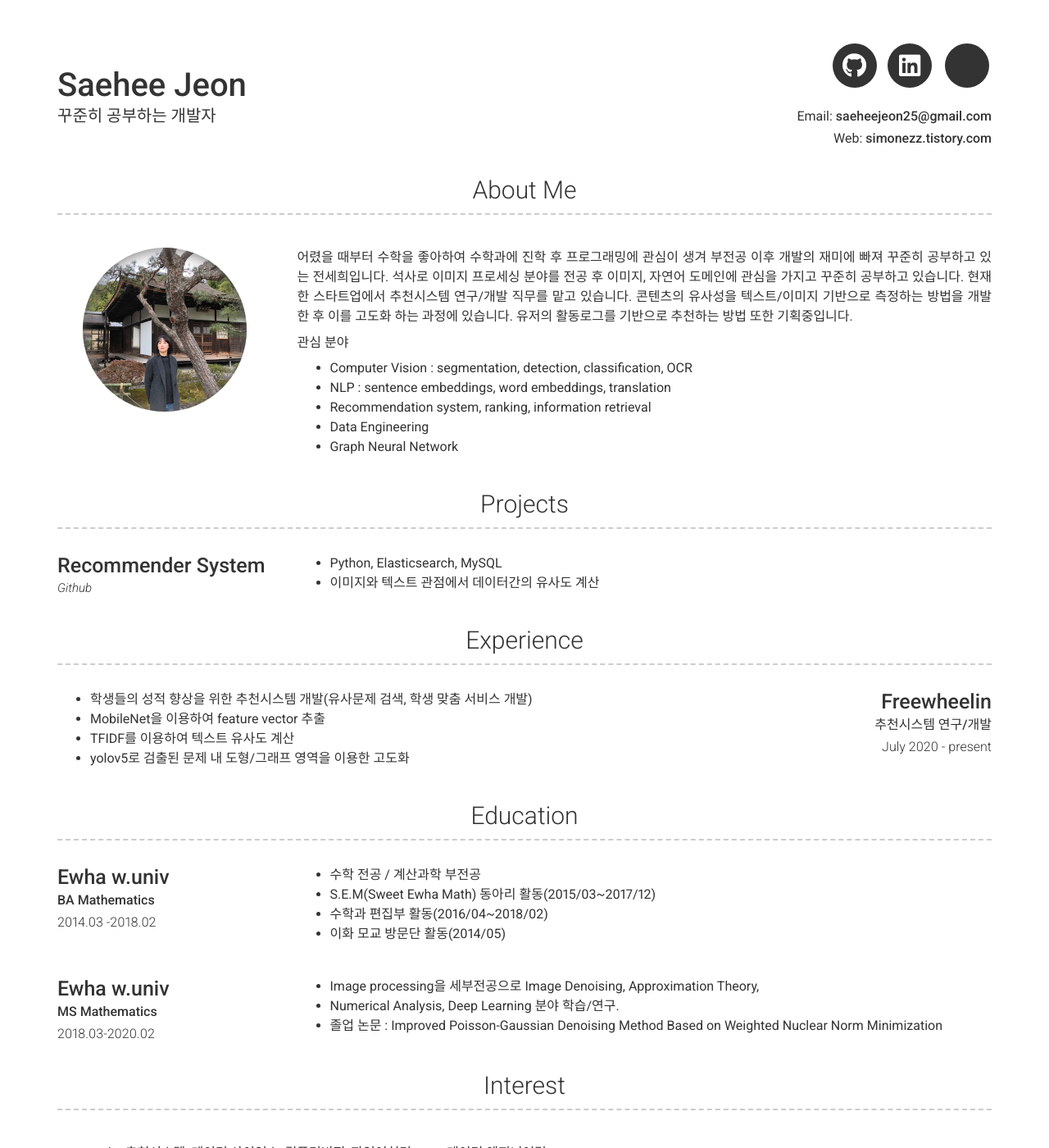
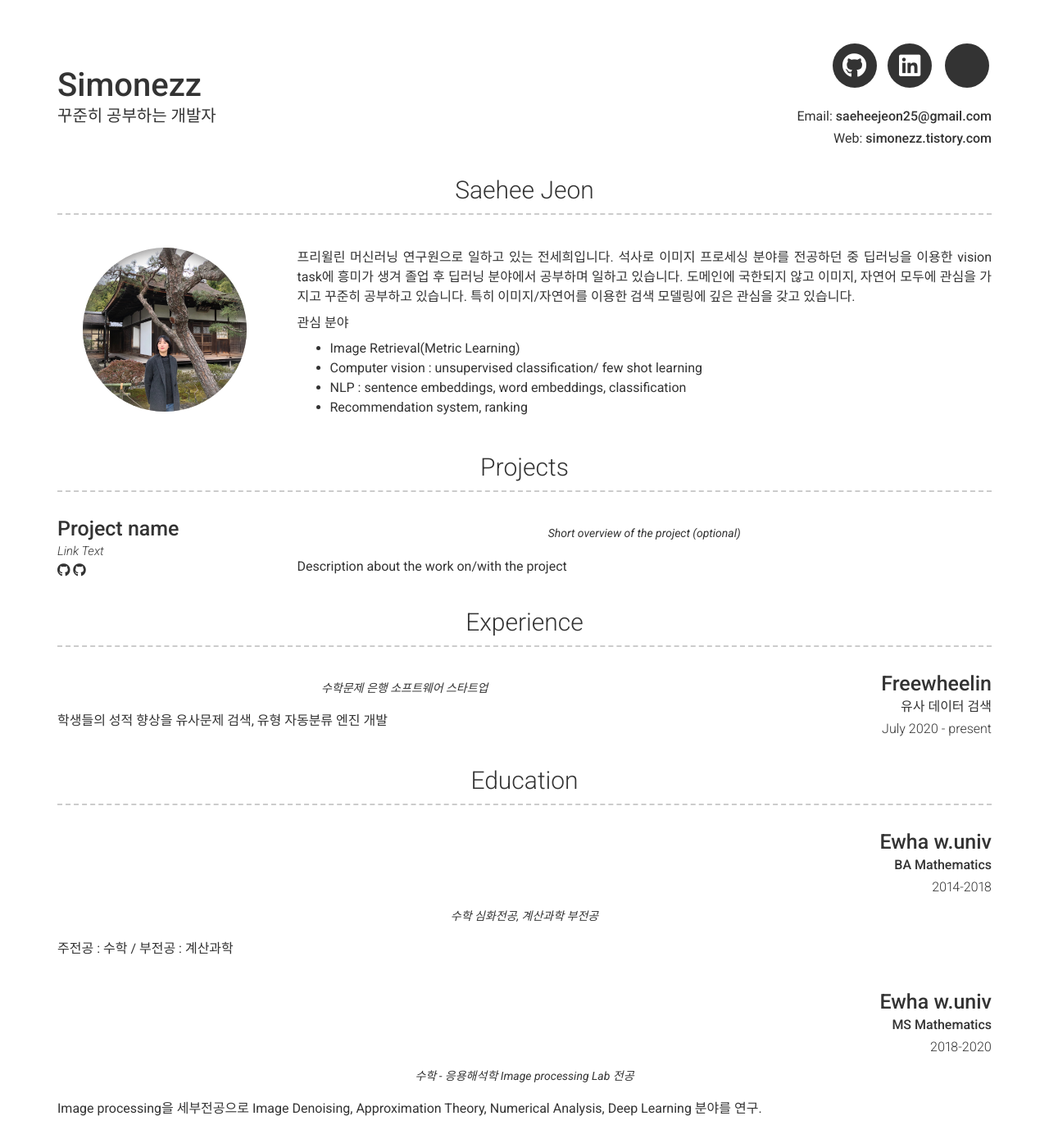
Before and after one commit to simonezz/simonezz.github.io, a Jekyll site: the page built from index.md, in a window 1280 px wide and 1400 px high. Shown: the whole window at 82% size. Built offline with Jekyll 4.4.1, drawn with Linux system fonts in a browser that asks for light colours; nearby versions of some CDN libraries; some of the changed text lies outside the part shown.

Commit message:
Update _config.yml

```diff
--- a/_config.yml
+++ b/_config.yml
@@ -6,7 +6,7 @@ repository: simonezz.github.io
 version: 2
 
 # Personal info
-name: Saehee Jeon
+name: Simonezz
 title: 꾸준히 공부하는 개발자
 email: saeheejeon25@gmail.com
 # email_title: Email (Email title override)
@@ -39,83 +39,83 @@ additional_links:
 # google_analytics: "UA-00000000-0"
 
 # About Section
-# about_title: About Me (Use this to override about section title)
+about_title: Saehee Jeon
 about_profile_image: images/profile.jpg
 about_content: | # this will include new lines to allow paragraphs
-  어렸을 때부터 수학을 좋아하여 수학과에 진학 후 프로그래밍에 관심이 생겨 부전공 이후 개발의 재미에 빠져 꾸준히 공부하고 있는 전세희입니다.
-  석사로 이미지 프로세싱 분야를 전공 후 이미지, 자연어 도메인에 관심을 가지고 꾸준히 공부하고 있습니다.
-  현재 한 스타트업에서 추천시스템 연구/개발 직무를 맡고 있습니다. 콘텐츠의 유사성을 텍스트/이미지 기반으로 측정하는 방법을 개발한 후 이를 고도화 하는 과정에 있습니다.
-  유저의 활동로그를 기반으로 추천하는 방법 또한 기획중입니다.
+  프리윌린 머신러닝 연구원으로 일하고 있는 전세희입니다.
+  석사로 이미지 프로세싱 분야를 전공하던 중 딥러닝을 이용한 vision task에 흥미가 생겨 졸업 후 딥러닝 분야에서 공부하며 일하고 있습니다.
+  도메인에 국한되지 않고 이미지, 자연어 모두에 관심을 가지고 꾸준히 공부하고 있습니다. 특히 이미지/자연어를 이용한 검색 모델링에 깊은 관심을 갖고 있습니다.
+
 
   관심 분야
-  - Computer Vision : segmentation, detection, classification, OCR
-  - NLP : sentence embeddings, word embeddings, translation
-  - Recommendation system, ranking, information retrieval
-  - Data Engineering
-  - Graph Neural Network
+  - Image Retrieval(Metric Learning)
+  - Computer vision : unsupervised classification/ few shot learning
+  - NLP : sentence embeddings, word embeddings, classification
+  - Recommendation system, ranking
 
 content:
   - title: Projects # Title for the section
     layout: list # Type of content section (list/text)
     content:
       - layout: left
-        title: Recommender System
-        link: https://github.com/simonezz/RecSys
-        link_text: Github
+        title: Project name
+        link: Link to project (eg. sproogen.github.io/modern-resume-theme)(optional)
+        link_text: Link Text
+        additional_links:
+          - title:  Github page for project (eg. sproogen/modern-resume-theme)
+            icon: fab fa-github
+            url: Link to project (eg. sproogen.github.io/modern-resume-theme)(optional)
+          - title:  Github page for project (eg. sproogen/modern-resume-theme)
+            icon: fab fa-github
+            url: Link to project (eg. sproogen.github.io/modern-resume-theme)(optional)
+        quote: >
+          Short overview of the project (optional)
         description: | # this will include new lines to allow paragraphs
-          - Python, Elasticsearch, MySQL
-          - 이미지와 텍스트 관점에서 데이터간의 유사도 계산
-
-
+          Description about the work on/with the project
   - title: Experience
     layout: list
     content:
       - layout: right
         title: Freewheelin
-        sub_title: 추천시스템 연구/개발
+        sub_title: 유사 데이터 검색
         caption: July 2020 - present
+        quote: >
+          수학문제 은행 소프트웨어 스타트업
         description: | # this will include new lines to allow paragraphs
-          - 학생들의 성적 향상을 위한 추천시스템 개발(유사문제 검색, 학생 맞춤 서비스 개발)
-          - MobileNet을 이용하여 feature vector 추출
-          - TFIDF를 이용하여 텍스트 유사도 계산
-          - yolov5로 검출된 문제 내 도형/그래프 영역을 이용한 고도화
-
+          학생들의 성적 향상을 유사문제 검색, 유형 자동분류 엔진 개발
   - title: Education
     layout: list
     content:
-      - layout: top-left
+      - layout: top-right
         title: Ewha w.univ
         sub_title: BA Mathematics
-        caption: 2014.03 -2018.02
-        description: |
-           - 수학 전공 / 계산과학 부전공
-           - S.E.M(Sweet Ewha Math) 동아리 활동(2015/03~2017/12)
-           - 수학과 편집부 활동(2016/04~2018/02)
-           - 이화 모교 방문단 활동(2014/05)
+        caption: 2014-2018
+        quote: >
+          수학 심화전공, 계산과학 부전공
+        description: | # this will include new lines to allow paragraphs
+          주전공 : 수학 / 부전공 : 계산과학
 
-
-      - layout: top-left
+      - layout: top-right
         title: Ewha w.univ
         sub_title: MS Mathematics
-        caption: 2018.03-2020.02
+        caption: 2018-2020
+        quote: >
+          수학 - 응용해석학 Image processing Lab 전공
         description: | # this will include new lines to allow paragraphs
-          - Image processing을 세부전공으로 Image Denoising, Approximation Theory,
-          - Numerical Analysis, Deep Learning 분야 학습/연구.
-          - 졸업 논문 : Improved Poisson-Gaussian Denoising Method Based on Weighted Nuclear Norm Minimization
-
+          Image processing을 세부전공으로 Image Denoising, Approximation Theory,
+          Numerical Analysis, Deep Learning 분야를 연구.
 
 
   - title: Interest
     layout: text
     content: | # this will include new lines to allow paragraphs
-      - tech : 추천시스템, 데이터 사이언스, 컴퓨터비전, 자연어처리, aws, 데이터 엔지니어링
-      - workout : 자전거, 클라이밍, 요가
-      - else : 불어, 영어회화, 독서(특히 정세랑 작가님 책들), 인공지능 윤리, 피아노
+      데이터 사이언스, 컴퓨터비전, 자연어처리, 자전거, 러닝, 불어공부, 영어회화, 독서, 인공지능 윤리, 피아노
+
 
   - title: Skills
     layout: text
     content: | # this will include new lines to allow paragraphs
-      Python, Matlab, C, SQL, Elasticsearch, English
+        Python(+TensorFlow, PyTorch), MATLAB, C, MySQL, Elasticsearch, English
 
 # Footer
 footer_show_references: true
```
